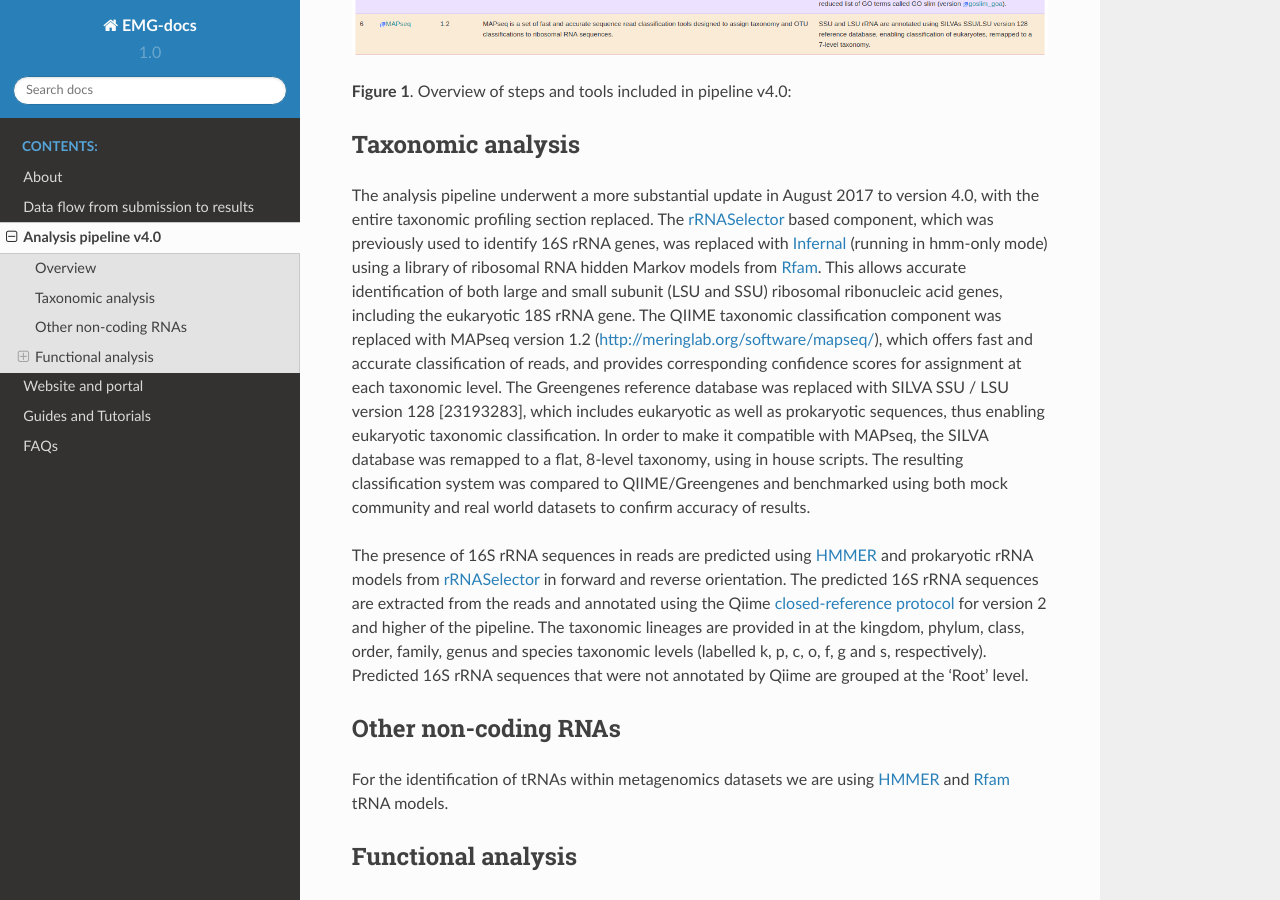
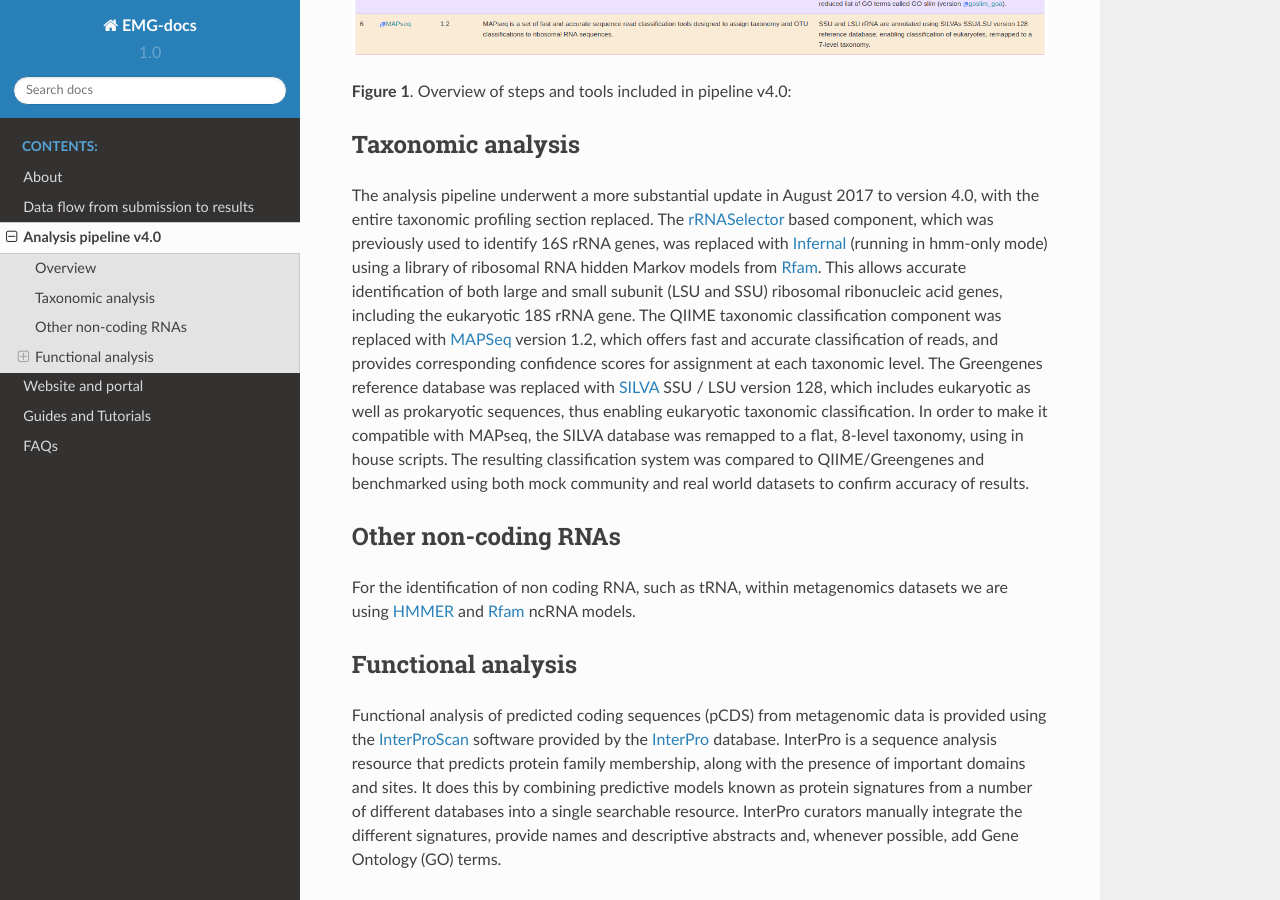
Before and after one commit to EBI-Metagenomics/EMG-docs, a Sphinx documentation site: the page built from docs/analysis.rst, in a window 1280 px wide and 900 px high, scrolled down 1033 px. Built offline with Sphinx 7.4.7 and the Read the Docs theme 2.0.0, drawn with Linux system fonts in a browser that asks for light colours; some of the changed text lies outside the part shown.

Commit message:
Update analysis.rst

```diff
--- a/docs/analysis.rst
+++ b/docs/analysis.rst
@@ -25,14 +25,12 @@
 ------------------
 Taxonomic analysis
 ------------------
-The analysis pipeline underwent a more substantial update in August 2017 to version 4.0, with the entire taxonomic profiling section replaced. The `rRNASelector <http://europepmc.org/abstract/MED/21887657>`_ based component, which was previously used to identify 16S rRNA genes, was replaced with `Infernal <http://europepmc.org/abstract/MED/24008419>`_ (running in hmm-only mode) using a library of ribosomal RNA hidden Markov models from `Rfam <http://europepmc.org/articles/PMC4383904>`_. This allows accurate identification of both large and small subunit (LSU and SSU) ribosomal ribonucleic acid genes, including the eukaryotic 18S rRNA gene. The QIIME taxonomic classification component was replaced with MAPseq version 1.2 (http://meringlab.org/software/mapseq/), which offers fast and accurate classification of reads, and provides corresponding confidence scores for assignment at each taxonomic level. The Greengenes reference database was replaced with SILVA SSU / LSU version 128 [23193283], which includes eukaryotic as well as prokaryotic sequences, thus enabling eukaryotic taxonomic classification. In order to make it compatible with MAPseq, the SILVA database was remapped to a flat, 8-level taxonomy, using in house scripts. The resulting classification system was compared to QIIME/Greengenes and benchmarked using both mock community and real world datasets to confirm accuracy of results.
-
-The presence of 16S rRNA sequences in reads are predicted using `HMMER <http://www.hmmer.org>`_ and prokaryotic rRNA models from `rRNASelector <https://www.ncbi.nlm.nih.gov/pubmed/21887657>`_ in forward and reverse orientation. The predicted 16S rRNA sequences are extracted from the reads and annotated using the Qiime `closed-reference protocol <http://qiime.org/tutorials/otu_picking.html>`_ for version 2 and higher of the pipeline. The taxonomic lineages are provided in at the kingdom, phylum, class, order, family, genus and species taxonomic levels (labelled k, p, c, o, f, g and s, respectively). Predicted 16S rRNA sequences that were not annotated by Qiime are grouped at the ‘Root’ level.
+The analysis pipeline underwent a more substantial update in August 2017 to version 4.0, with the entire taxonomic profiling section replaced. The `rRNASelector <http://europepmc.org/abstract/MED/21887657>`_ based component, which was previously used to identify 16S rRNA genes, was replaced with `Infernal <http://europepmc.org/abstract/MED/24008419>`_ (running in hmm-only mode) using a library of ribosomal RNA hidden Markov models from `Rfam <http://europepmc.org/articles/PMC4383904>`_. This allows accurate identification of both large and small subunit (LSU and SSU) ribosomal ribonucleic acid genes, including the eukaryotic 18S rRNA gene. The QIIME taxonomic classification component was replaced with `MAPSeq <http://www.biorxiv.org/content/early/2017/04/12/126953>`_ version 1.2, which offers fast and accurate classification of reads, and provides corresponding confidence scores for assignment at each taxonomic level. The Greengenes reference database was replaced with `SILVA <http://europepmc.org/articles/PMC3531112>`_ SSU / LSU version 128, which includes eukaryotic as well as prokaryotic sequences, thus enabling eukaryotic taxonomic classification. In order to make it compatible with MAPseq, the SILVA database was remapped to a flat, 8-level taxonomy, using in house scripts. The resulting classification system was compared to QIIME/Greengenes and benchmarked using both mock community and real world datasets to confirm accuracy of results.
 
 ---------------------
 Other non-coding RNAs
 ---------------------
-For the identification of tRNAs within metagenomics datasets we are using `HMMER <http://www.hmmer.org>`_ and `Rfam <http://europepmc.org/articles/PMC4383904>`_ tRNA models.
+For the identification of non coding RNA, such as tRNA, within metagenomics datasets we are using `HMMER <http://www.hmmer.org>`_ and `Rfam <http://europepmc.org/articles/PMC4383904>`_ ncRNA models.
 
 -------------------
 Functional analysis
```
Also changed, not shown: other parts of docs/analysis.rst (+1 -1 lines).
